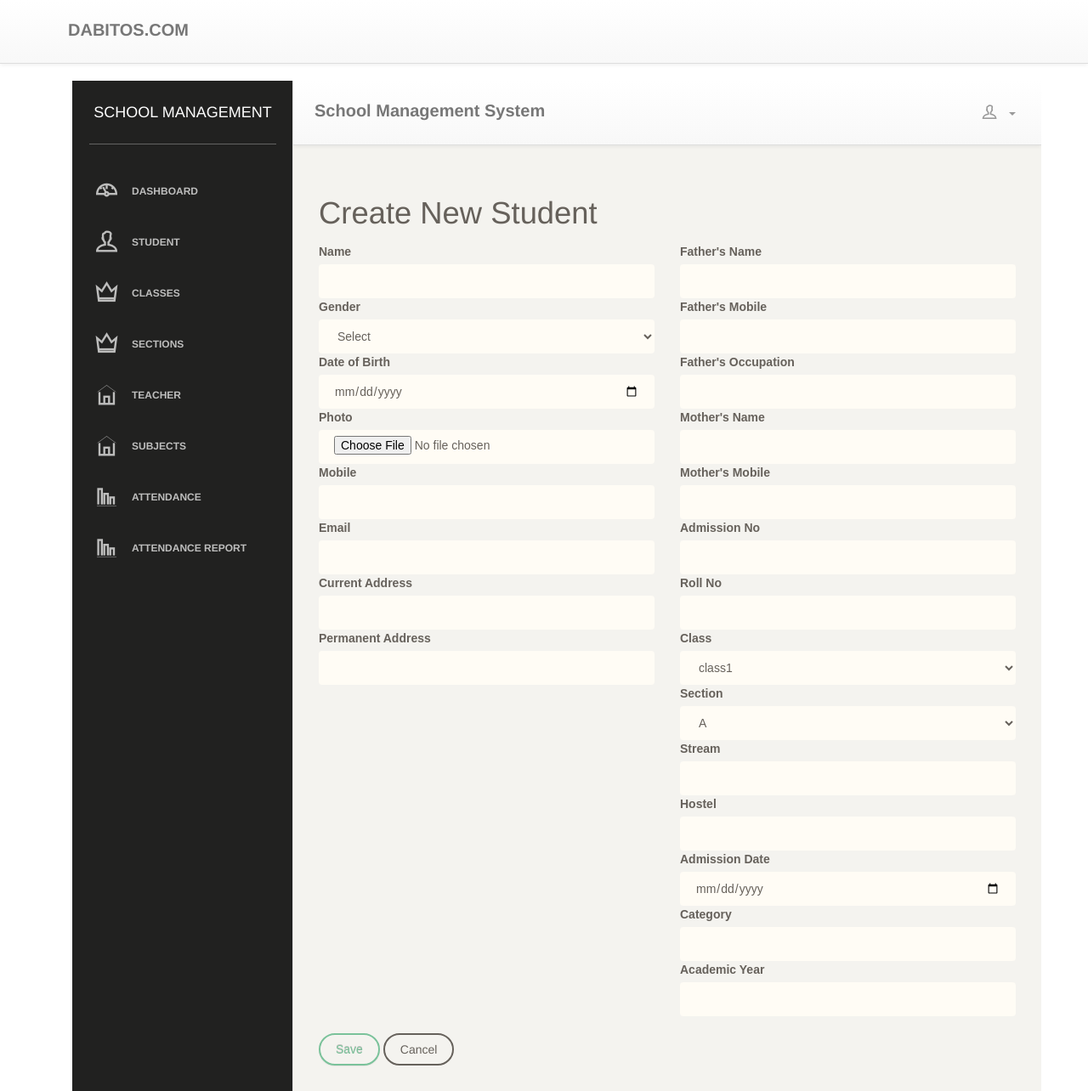
After one commit to tmp-cloud7/SCHOOL-MANAGEMENT-SYSTEM---FLASK, a Flask app: page /create_student in a window 1280 px wide. The commit adds this page. Shown: the whole page at 85% size. Run offline with Flask 3, Linux system fonts and the light colour scheme; a user stored in the database is signed in; data comes from the database, SQL or seed files in the repository; some libraries are stand-ins or nearby versions; some web fonts are replaced.

Commit message:
Modified edit_class and route, Modified created_student and route, Modified edit_teacher and route, Modified edit_student and route.

```diff
--- a/app.py
+++ b/app.py
@@ -1,6 +1,8 @@
 from flask import Flask, render_template, request, redirect, url_for, session, flash, g
 import pymysql
 from werkzeug.security import generate_password_hash, check_password_hash
+from werkzeug.utils import secure_filename
+
 from datetime import date
 import os
 
@@ -329,6 +331,64 @@ def student():
         return render_template("student.html", students=students, classes=classes, sections=sections)
     return redirect(url_for('login'))
 
+@app.route('/create_student', methods=['GET'])
+def create_student():
+    if 'loggedin' not in session:
+        return redirect(url_for('login'))
+
+    db = get_db()
+    cursor = db.cursor()
+
+    # Fetch class list
+    cursor.execute("SELECT * FROM sms_classes")
+    classes = cursor.fetchall()
+
+    # Fetch section list if table exists
+    cursor.execute("SELECT * FROM sms_section")
+    sections = cursor.fetchall()
+
+    return render_template('create_student.html', classes=classes, sections=sections)
+
+@app.route('/sc_student', methods=['POST'])
+def sc_student():
+    if 'loggedin' not in session:
+        return redirect(url_for('login'))
+
+    data = request.form
+    file = request.files.get('photo')
+    photo_filename = None
+
+    if file and file.filename != '':
+        os.makedirs('static/uploads/students', exist_ok=True)
+        photo_filename = secure_filename(file.filename)
+        file.save(os.path.join('static/uploads/students', photo_filename))
+
+    db = get_db()
+    cursor = db.cursor()
+
+    cursor.execute("""
+        INSERT INTO sms_students (
+            name, gender, dob, photo, mobile, email, current_address, permanent_address,
+            father_name, father_mobile, father_occupation, mother_name, mother_mobile,
+            admission_no, roll_no, class, section, stream, hostel, admission_date,
+            category, academic_year
+        ) VALUES (%s, %s, %s, %s, %s, %s, %s, %s, %s, %s, %s, %s, %s, %s, %s, %s, %s, %s, %s, %s, %s, %s)
+    """, (
+        data['name'], data['gender'], data['dob'], photo_filename,
+        data['mobile'], data['email'], data['current_address'], data['permanent_address'],
+        data['father_name'], data['father_mobile'], data['father_occupation'],
+        data['mother_name'], data['mother_mobile'], data['admission_no'], data['roll_no'],
+        data['class'], data['section'], data.get('stream'), data.get('hostel'),
+        data['admission_date'], data.get('category'), data['academic_year']
+    ))
+
+    db.commit()
+
+    flash("Student created successfully!", "success")
+    return redirect(url_for('student'))
+
+
+
 @app.route("/edit_student", methods=['GET'])
 def edit_student():
     if 'loggedin' in session:
--- /dev/null
+++ b/templates/create_student.html
@@ -0,0 +1,102 @@
+{% include 'header.html' %}
+<script src="{{ url_for('static', filename='js/student.js') }}"></script>
+<body>
+    {% include 'top_menus.html' %}
+    <div class="container">
+        {% include 'left_menus.html' %}
+        <div class="content">
+            <div class="container-fluid">
+                <h2>Create New Student</h2>
+                <form action="{{ url_for('sc_student') }}" method="POST" enctype="multipart/form-data">
+                    <div class="row">
+                        <div class="col-md-6">
+                            <label>Name</label>
+                            <input type="text" name="name" class="form-control" required>
+
+                            <label>Gender</label>
+                            <select name="gender" class="form-control" required>
+                                <option value="">Select</option>
+                                <option>Male</option>
+                                <option>Female</option>
+                            </select>
+
+                            <label>Date of Birth</label>
+                            <input type="date" name="dob" class="form-control" required>
+
+                            <label>Photo</label>
+                            <input type="file" name="photo" class="form-control">
+
+                            <label>Mobile</label>
+                            <input type="text" name="mobile" class="form-control" required>
+
+                            <label>Email</label>
+                            <input type="email" name="email" class="form-control">
+
+                            <label>Current Address</label>
+                            <input type="text" name="current_address" class="form-control">
+
+                            <label>Permanent Address</label>
+                            <input type="text" name="permanent_address" class="form-control">
+                        </div>
+
+                        <div class="col-md-6">
+                            <label>Father's Name</label>
+                            <input type="text" name="father_name" class="form-control" required>
+
+                            <label>Father's Mobile</label>
+                            <input type="text" name="father_mobile" class="form-control" required>
+
+                            <label>Father's Occupation</label>
+                            <input type="text" name="father_occupation" class="form-control" required>
+
+                            <label>Mother's Name</label>
+                            <input type="text" name="mother_name" class="form-control" required>
+
+                            <label>Mother's Mobile</label>
+                            <input type="text" name="mother_mobile" class="form-control" required>
+
+                            <label>Admission No</label>
+                            <input type="number" name="admission_no" class="form-control" required>
+
+                            <label>Roll No</label>
+                            <input type="number" name="roll_no" class="form-control" required>
+
+                            <label>Class</label>
+                            <select name="class" class="form-control" required>
+                                {% for cls in classes %}
+                                    <option value="{{ cls.id }}">{{ cls.name }}</option>
+                                {% endfor %}
+                            </select>
+
+                            {% if sections %}
+                            <label>Section</label>
+                            <select name="section" class="form-control">
+                                {% for sec in sections %}
+                                    <option value="{{ sec.section_id  }}">{{ sec.section }}</option>
+                                {% endfor %}
+                            </select>
+                            {% endif %}
+
+                            <label>Stream</label>
+                            <input type="number" name="stream" class="form-control">
+
+                            <label>Hostel</label>
+                            <input type="number" name="hostel" class="form-control">
+
+                            <label>Admission Date</label>
+                            <input type="date" name="admission_date" class="form-control" required>
+
+                            <label>Category</label>
+                            <input type="number" name="category" class="form-control">
+
+                            <label>Academic Year</label>
+                            <input type="number" name="academic_year" class="form-control" required>
+                        </div>
+                    </div>
+                    <br>
+                    <button type="submit" class="btn btn-success">Save</button>
+                    <a href="{{ url_for('student') }}" class="btn btn-secondary">Cancel</a>
+                </form>
+            </div>
+</body>
+</html>
--- a/templates/edit_class.html
+++ b/templates/edit_class.html
@@ -37,7 +37,7 @@
 							<input type="hidden" name="classid" id="classid" value="{{class.id}}" />
 							<input type="hidden" name="action" id="action" value="updateClass" />
 							<input type="submit" name="save" id="save" class="btn btn-info" value="Save" />
-							<button type="button" class="btn btn-default" data-dismiss="modal">Close</button>
+							<a href="{{ url_for('classes') }}" class="btn btn-secondary">Cancel</a>
 						</div>
 					</form>
 				{% endfor %}
--- a/templates/edit_student.html
+++ b/templates/edit_student.html
@@ -130,6 +130,7 @@
                         </div>
 
                         <button type="submit" class="btn btn-info">Save</button>
+                        <a href="{{ url_for('student') }}" class="btn btn-secondary">Cancel</a>
                     </form>
 
                 </div>
--- a/templates/edit_subject.html
+++ b/templates/edit_subject.html
@@ -33,6 +33,7 @@
 							<input type="hidden" name="subjectid" id="subjectid" value="{{subject.subject_id}}" />
 							<input type="hidden" name="action" id="action" value="updateSubject" />
 							<input type="submit" name="save" id="save" class="btn btn-info" value="Save" />
+							<a href="{{ url_for('subject') }}" class="btn btn-secondary">Cancel</a>
 						</div>
 
 					</form>
--- a/templates/edit_teacher.html
+++ b/templates/edit_teacher.html
@@ -30,7 +30,9 @@
 							<input type="hidden" name="teacherid" id="teacherid" value="{{teacher.teacher_id}}" />
 							<input type="hidden" name="action" id="action" value="updateTeacher" />
 							<input type="submit" name="save" id="save" class="btn btn-info" value="Save" />
+							<a href="{{ url_for('teacher') }}" class="btn btn-secondary">Cancel</a>
 						</div>
+
 
 					</form>
 				{% endfor %}
--- a/templates/student.html
+++ b/templates/student.html
@@ -15,8 +15,9 @@
 							<h3 class="panel-title"></h3>
 						</div>
 						<div class="col-md-2" align="right">
-							<button type="button" name="add" id="addStudent" class="btn btn-success btn-xs">Student Admission</button>
+							<a href="{{ url_for('create_student') }}" class="btn btn-success btn-xs">Student Admission</a>
 						</div>
+
 					</div>
 				</div>
 				<table id="studentList" class="table table-bordered table-striped">
```
Also changed, not shown: test_db.py (deleted, +0 -7 lines), static/uploads/students/portfolio_1_3.jpg (added), static/uploads/students/portfolio_2_2.jpg (added).
